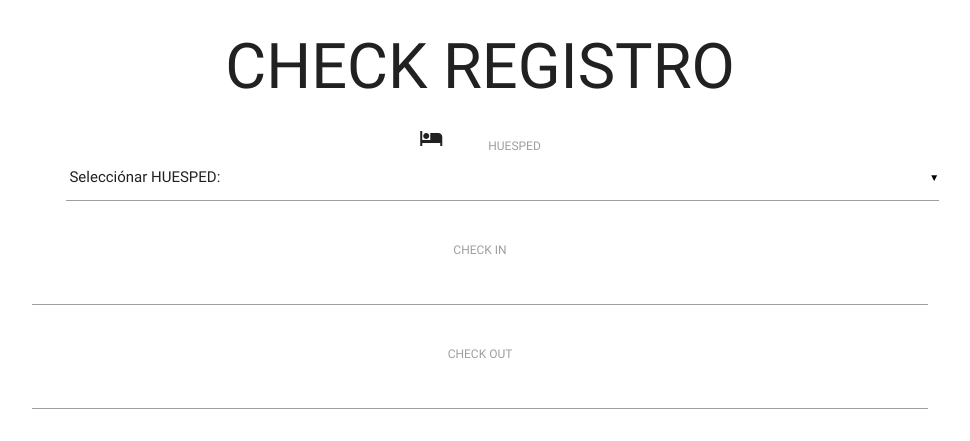
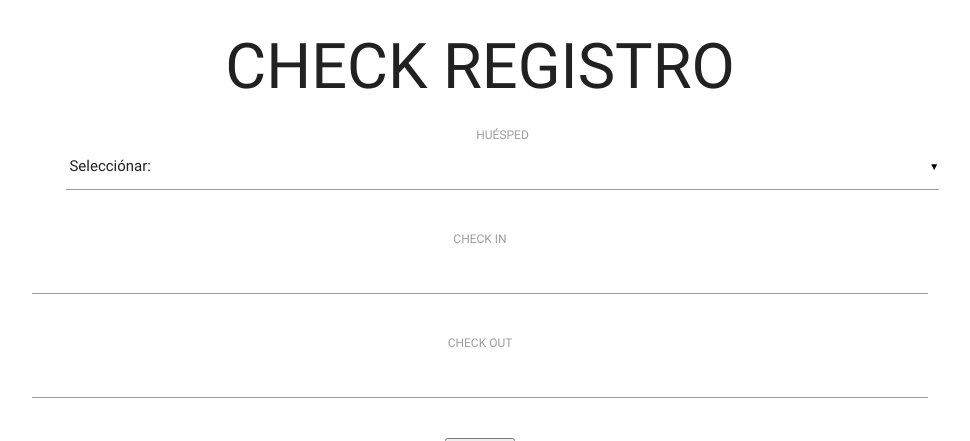
Before and after one commit to MiguelMunozC/GESHOT, a PHP site: page /GESHOT/php/habitacionRegistro.php in a window 1280 px wide. Shown: the top 441 px of the page, without its empty margins (160-1130 px from the left). Run offline with PHP 8.4, Linux system fonts and the light colour scheme; data comes from the database, SQL or seed files in the repository.

Commit message:
funcionando
funciona??

```diff
--- a/php/habitacionRegistro.php
+++ b/php/habitacionRegistro.php
@@ -15,27 +15,27 @@ include 'conexion.php';
     <script src="../js/materialize.min.js" type="text/javascript"></script>
     <script src="../js/form.js" type="text/javascript"></script>
 
-   <body class="container">
-       <h1 class="center-align">CHECK REGISTRO</h1>
+    <body class="container">
+        <h1 class="center-align">CHECK REGISTRO</h1>
 
         <div align="center">
 
             <div class="row">
-                <i class="material-icons prefix">hotel</i><label>HUESPED</label>
-                <select name="nHabitacion" id="nHabitacion" >
+                <i class="material-icons prefix"></i><label>HU&Eacute;SPED</label>
+                <select name="huesped" id="huesped" >
 
-                    <option value="" disabled selected> Selecciónar HUESPED: </option>
+                    <option value="" disabled selected> Selecciónar: </option>
                     <?php
                     include '../metodos/constantes.php';
 
 
 
                     $stmt = mysqli_prepare($con, QUERY_HUESPED_HABITACION);
-                    mysqli_stmt_bind_result($stmt, $id_huesped, $nombre_huesped,$apellido_huesped);
+                    mysqli_stmt_bind_result($stmt, $id_huesped, $nombre_huesped, $apellido_huesped);
                     mysqli_stmt_execute($stmt);
                     while (mysqli_stmt_fetch($stmt)) {
 
-                        echo '<option value="' . $id_huesped . '">' . $nombre_huesped ." ". $apellido_huesped . '</option>';
+                        echo '<option value="' . $id_huesped . '">' . $nombre_huesped . " " . $apellido_huesped . '</option>';
                     }
                     ?>
                 </select>
```
